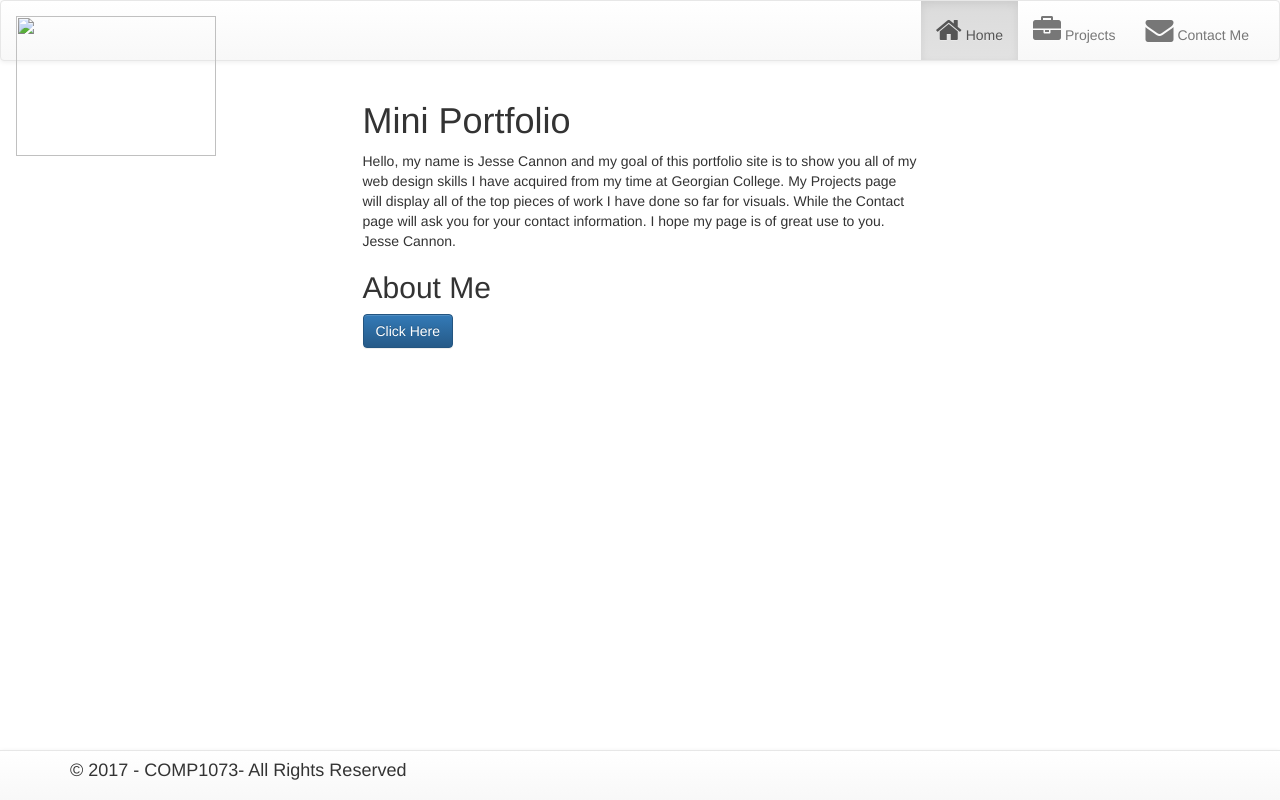
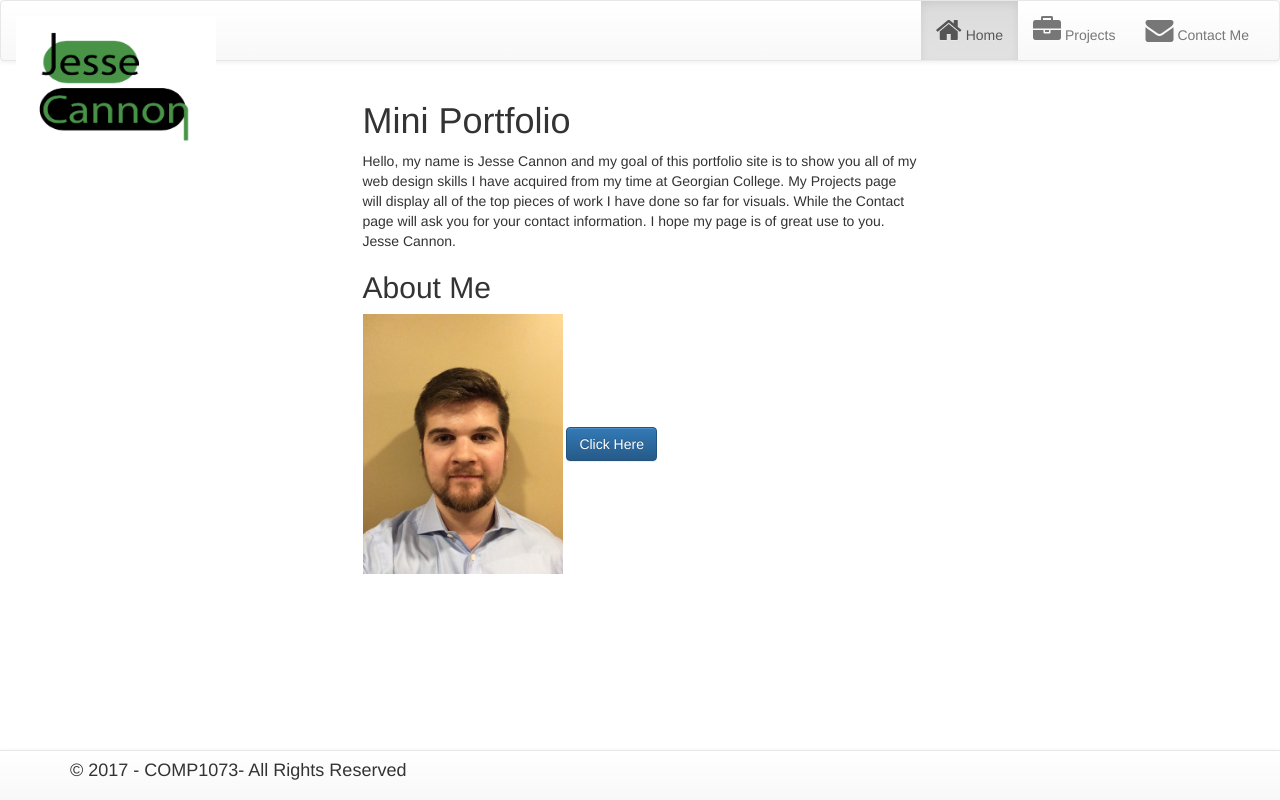
Before and after one commit to JCannon1/COMP1073-Assignment1-MiniPortfolio, a website: page index.html in a window 1280 px wide. Drawn offline with Linux system fonts and the light colour scheme.

Commit message:
added photo of myself

```diff
--- a/Scripts/app.js
+++ b/Scripts/app.js
@@ -16,7 +16,7 @@ FirstParagraph.textContent = myContent;
 
 var SecondParagraph = document.getElementById("SecondParagraph");
 var myHTMLContent = "<h2>About Me</h2>"
-                    + " <p></p>"
+                    + " <p></p>";
 
 SecondParagraph.innerHTML = myHTMLContent;
 
--- a/index.html
+++ b/index.html
@@ -22,7 +22,7 @@
         <span class="icon-bar"></span>
         <span class="icon-bar"></span>
       </button>
-      <a class="navbar-brand" href="index.html"><img src="/images/Jesse-Cannon-Logo.png" height="140px" width="200px"></a>
+      <a class="navbar-brand" href="index.html"><img src="../images/Jesse-Cannon-Logo.png" height="140px" width="200px"></a>
     </div>
 
     <!-- Collect the nav links, forms, and other content for toggling -->
@@ -47,6 +47,8 @@
 
                 <p id="SecondParagraph"></p>
 
+                <img src="../images/Jesse-Cannon-photo.JPG" height="260px" width="200px">
+
                 <button id="clickMeButton" class="btn btn-primary">Click Here</button>
             </div>
         </div>
```
Also changed, not shown: Contents/app.css (line endings or trailing spaces), images/Jesse-Cannon-Logo.png (added), images/Jesse-Cannon-photo.JPG (added).
